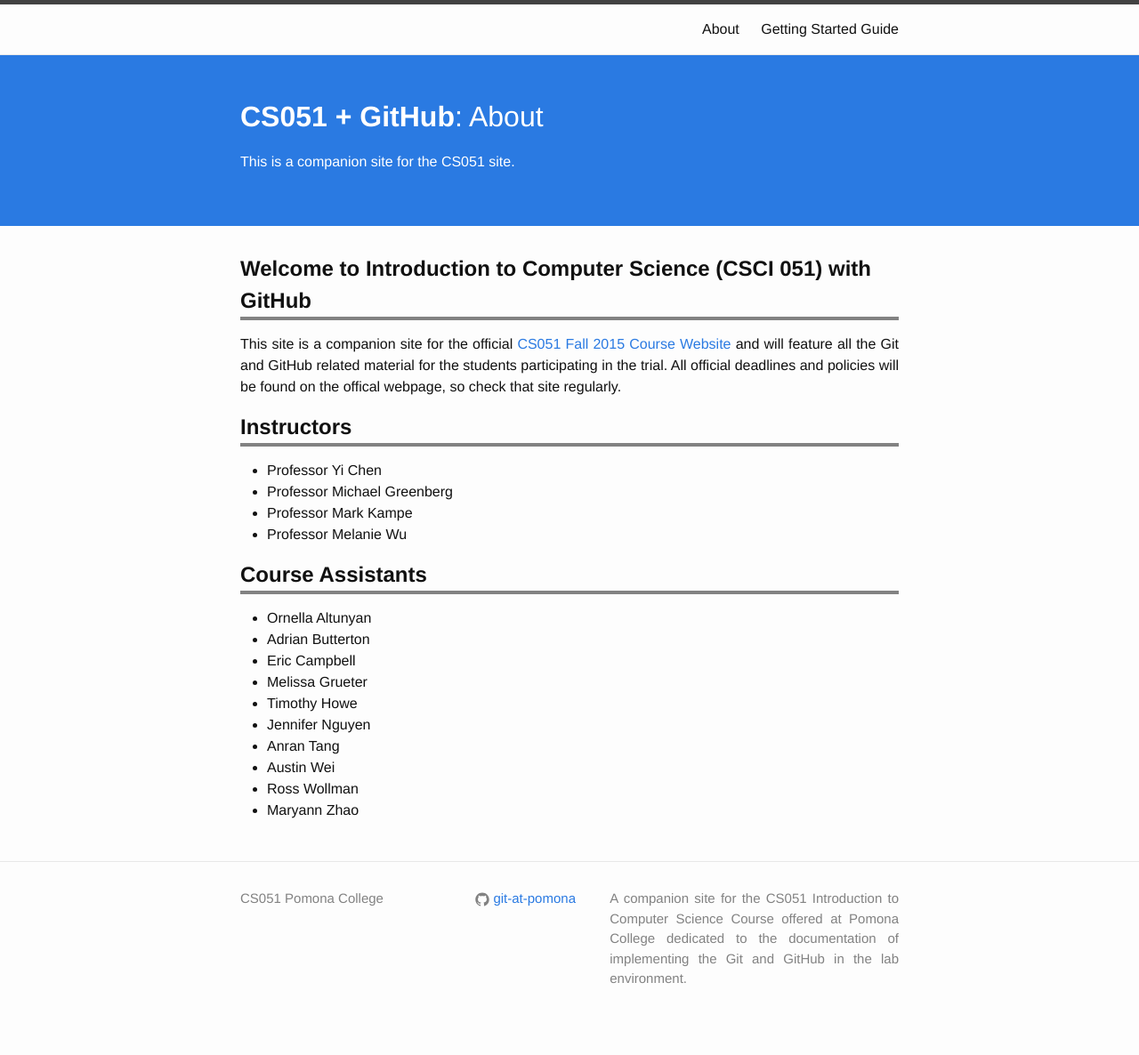
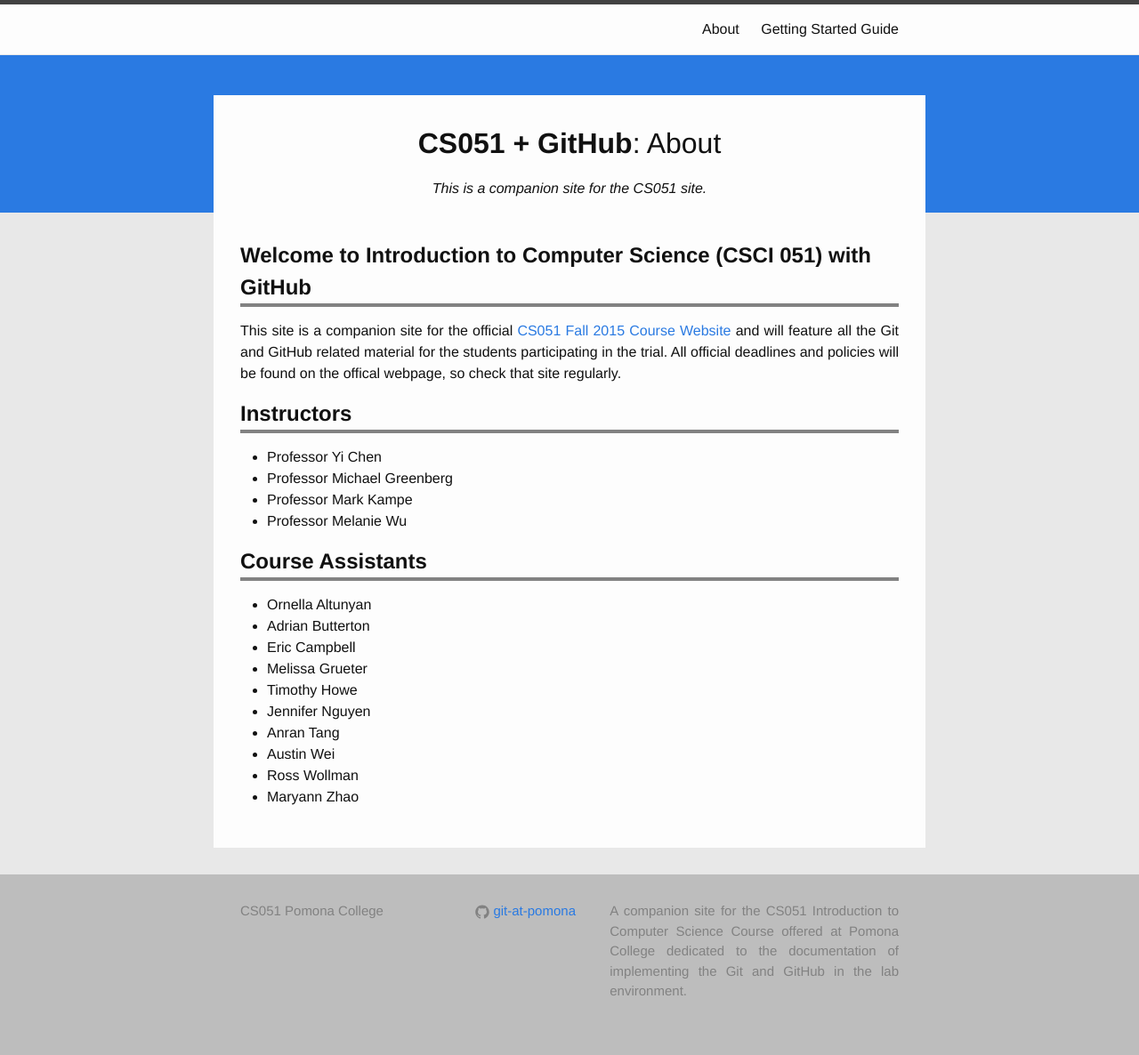
Before and after one commit to git-at-pomona/materials, a Jekyll site: the page built from index.md, in a window 1280 px wide. Shown: the whole page at 89% size. Built offline with Jekyll 4.4.1, drawn with Linux system fonts in a browser that asks for light colours.

Commit message:
layout update with css

```diff
--- a/_sass/_layout.scss
+++ b/_sass/_layout.scss
@@ -34,6 +34,11 @@
     .page-link {
         color: $text-color;
         line-height: $base-line-height;
+        text-decoration: none;
+
+        &:hover {
+            font-style: italic;
+        }
 
         // Gaps between nav items, but not on the first one
         &:not(:first-child) {
@@ -92,8 +97,9 @@
  * Site footer
  */
 .site-footer {
-    border-top: 1px solid $grey-color-light;
+    //border-top: 1px solid $grey-color-light;
     padding: $spacing-unit 0;
+    background-color: invert($grey-color-dark);
 }
 
 .footer-heading {
@@ -161,16 +167,32 @@
  */
 .page-header {
     padding-top: $spacing-unit * 1.5;
-    padding-bottom: $spacing-unit * 1.5;
-    color: white;
     background: $brand-color;
+    text-align: center;
+
+    p {
+        text-align: center;
+        font-style: italic;
+    }
+
+    .wrapper {
+        padding-top: $spacing-unit;
+        background-color: $background-color;
+    }
 }
 
 /**
  * Page content
  */
 .page-content {
-    padding: $spacing-unit 0;
+    padding-bottom: $spacing-unit;
+    background-color: $grey-color-light;
+
+    .wrapper {
+        background-color: $background-color;
+        padding-top: $spacing-unit;
+        padding-bottom: $spacing-unit;
+    }
 
     h1, h2, h3, h4, h5, h6 {
         font-weight: 800;
```
